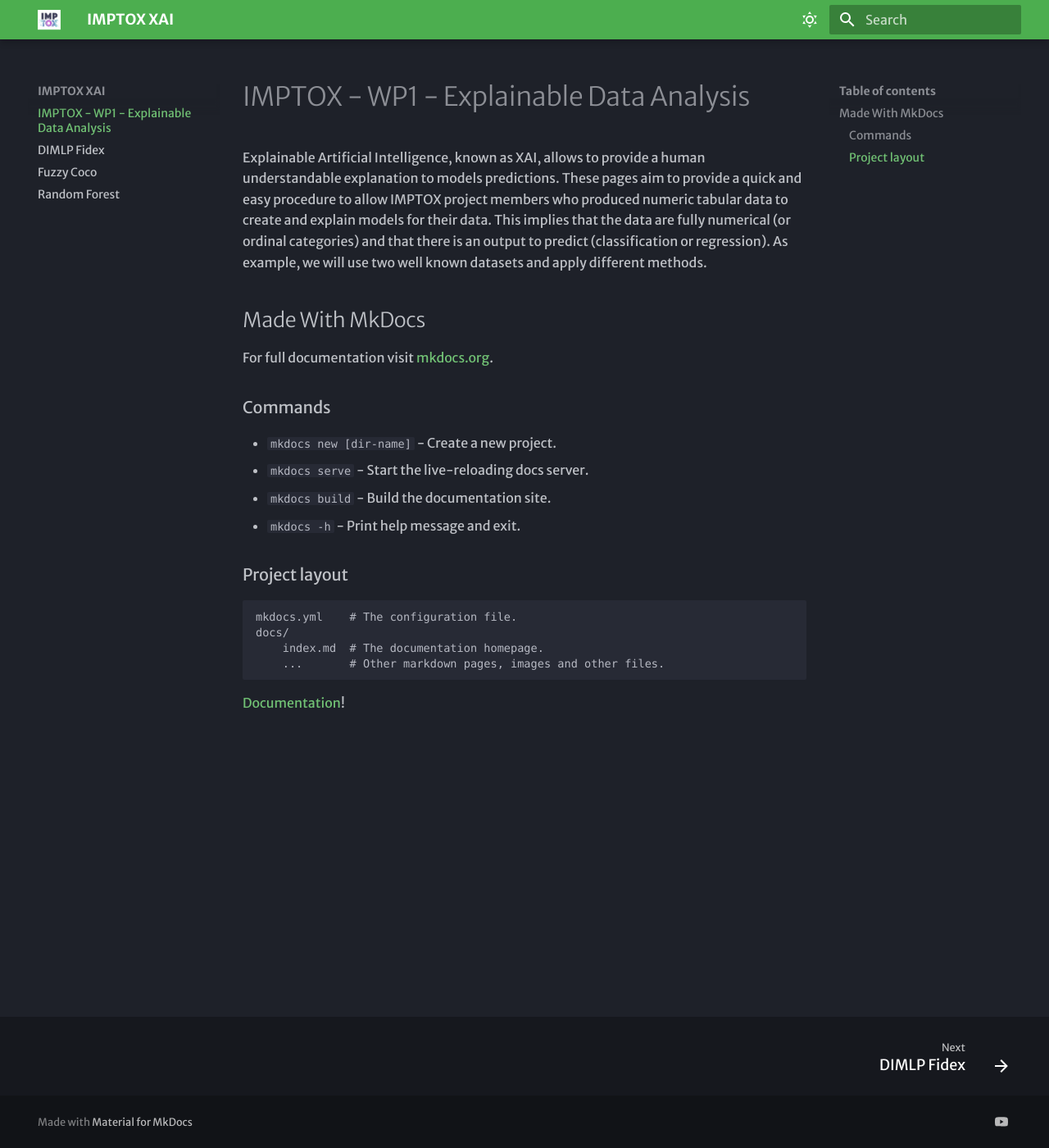
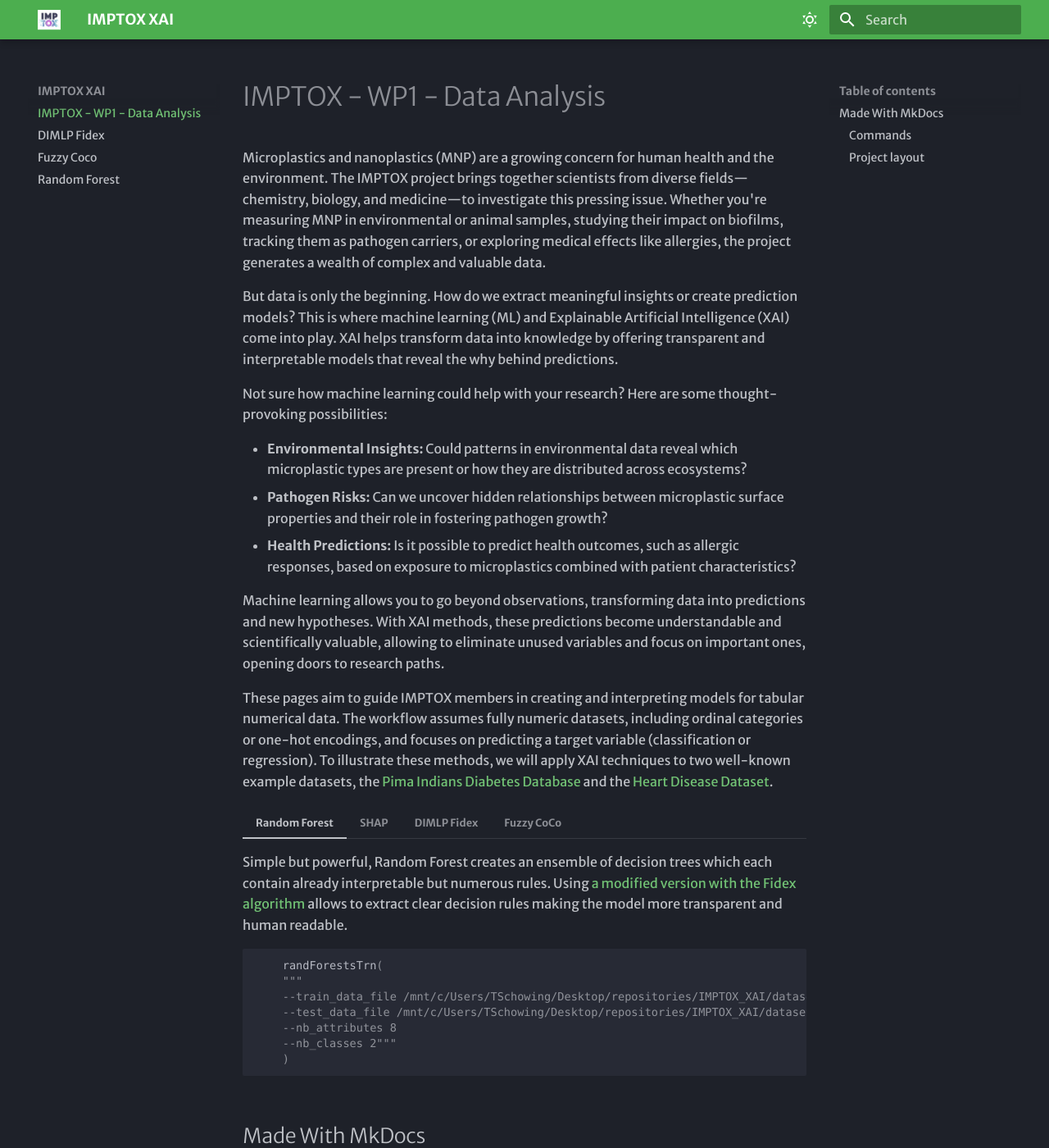
Before and after one commit to ThibaultSchowing/IMPTOX_XAI, an MkDocs documentation site: the page built from docs/index.md, in a window 1280 px wide and 1400 px high. Shown: the whole window at 82% size. Built offline with MkDocs 1.6.1 and Material for MkDocs 9.7.7, drawn with Linux system fonts in a browser that asks for light colours; some web fonts are replaced.

Commit message:
update index

````diff
--- a/docs/index.md
+++ b/docs/index.md
@@ -1,16 +1,64 @@
-# IMPTOX - WP1 - Explainable Data Analysis
+# IMPTOX - WP1 - Data Analysis
 
-Explainable Artificial Intelligence, known as XAI, allows to provide a human understandable explanation to models predictions. These pages aim to provide a quick and easy procedure to allow IMPTOX project members who produced numeric tabular data to create and explain models for their data. This implies that the data are fully numerical (or ordinal categories) and that there is an output to predict (classification or regression). As example, we will use two well known datasets and apply different methods.
+Microplastics and nanoplastics (MNP) are a growing concern for human health and the environment. The IMPTOX project brings together scientists from diverse fields—chemistry, biology, and medicine—to investigate this pressing issue. Whether you're measuring MNP in environmental or animal samples, studying their impact on biofilms, tracking them as pathogen carriers, or exploring medical effects like allergies, the project generates a wealth of complex and valuable data.
+
+But data is only the beginning. How do we extract meaningful insights or create prediction models? This is where machine learning (ML) and Explainable Artificial Intelligence (XAI) come into play. XAI helps transform data into knowledge by offering transparent and interpretable models that reveal the why behind predictions.
 
 
 
+Not sure how machine learning could help with your research? Here are some thought-provoking possibilities:
+
+- **Environmental Insights:** Could patterns in environmental data reveal which microplastic types are present or how they are distributed across ecosystems?
+- **Pathogen Risks:** Can we uncover hidden relationships between microplastic surface properties and their role in fostering pathogen growth?
+- **Health Predictions:** Is it possible to predict health outcomes, such as allergic responses, based on exposure to microplastics combined with patient characteristics?
+
+Machine learning allows you to go beyond observations, transforming data into predictions and new hypotheses. With XAI methods, these predictions become understandable and scientifically valuable, allowing to eliminate unused variables and focus on important ones, opening doors to research paths.
+
+
+These pages aim to guide IMPTOX members in creating and interpreting models for tabular numerical data. The workflow assumes fully numeric datasets, including ordinal categories or one-hot encodings, and focuses on predicting a target variable (classification or regression). To illustrate these methods, we will apply XAI techniques to two well-known example datasets, the [Pima Indians Diabetes Database](https://www.kaggle.com/datasets/uciml/pima-indians-diabetes-database) and the [Heart Disease Dataset](https://www.kaggle.com/datasets/johnsmith88/heart-disease-dataset).
 
 
 
+=== "Random Forest"
 
+    Simple but powerful, Random Forest creates an ensemble of decision trees which each contain already interpretable but numerous rules. Using [a modified version with the Fidex algorithm](https://hes-xplain.github.io/documentation/dimlpfidex/training-methods/randforeststrn/) allows to extract clear decision rules making the model more transparent and human readable.
+    ```py
+        randForestsTrn(
+        """
+        --train_data_file /mnt/c/Users/TSchowing/Desktop/repositories/IMPTOX_XAI/datasets/PimaDiabetes/train.csv
+        --test_data_file /mnt/c/Users/TSchowing/Desktop/repositories/IMPTOX_XAI/datasets/PimaDiabetes/test.csv
+        --nb_attributes 8
+        --nb_classes 2"""
+        )
+    ```
 
+=== "SHAP"
 
+    ```py
+    def main():
+        print("Hello world!")
 
+    if __name__ == "__main__":
+        main()
+    ```
+=== "DIMLP Fidex"
+
+    ```py
+    def main():
+        print("Hello world!")
+
+    if __name__ == "__main__":
+        main()
+    ```
+=== "Fuzzy CoCo"
+
+    ```py
+    def main():
+        print("Hello world!")
+
+    if __name__ == "__main__":
+        main()
+    ```
 
 
 
````
